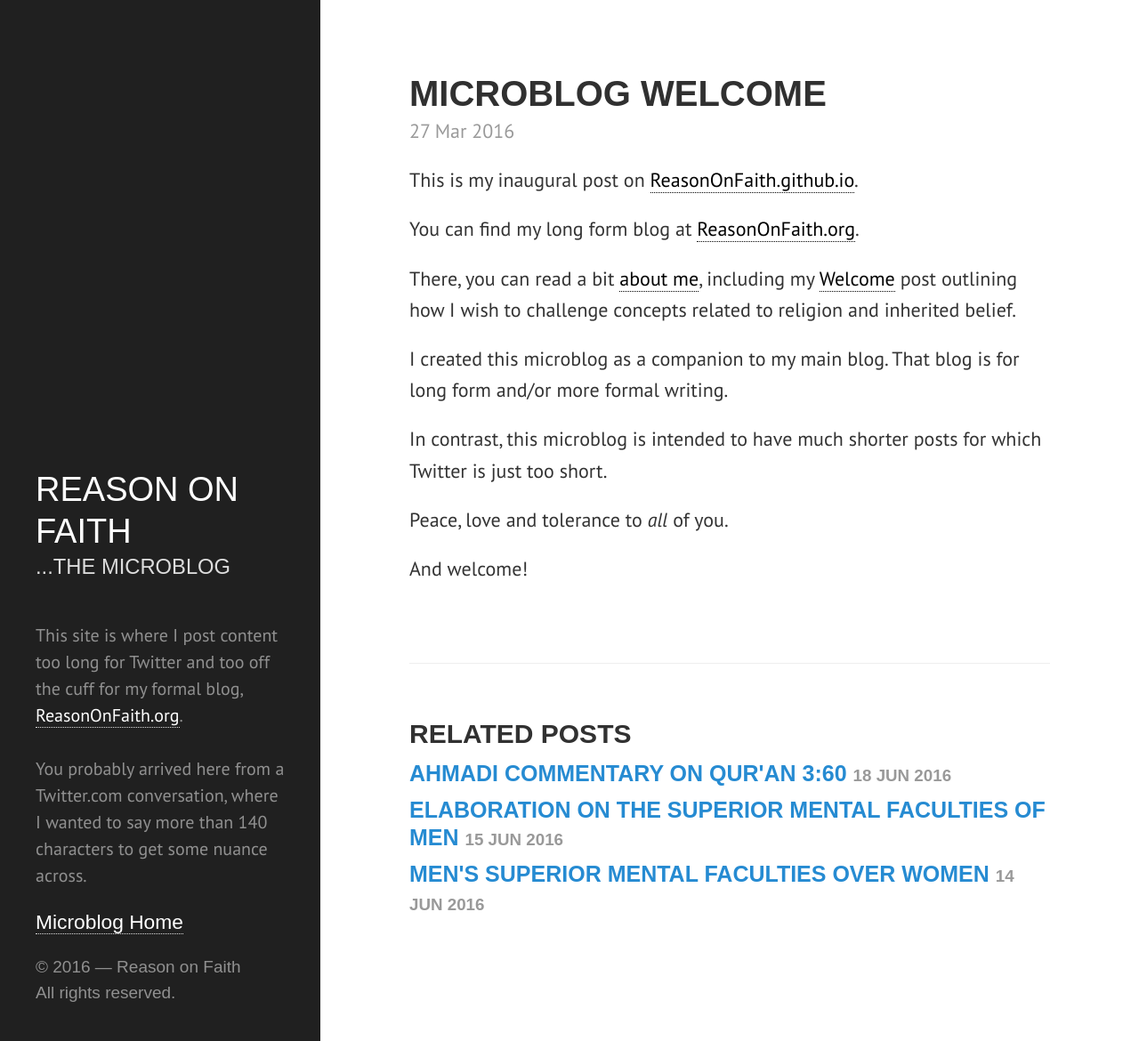
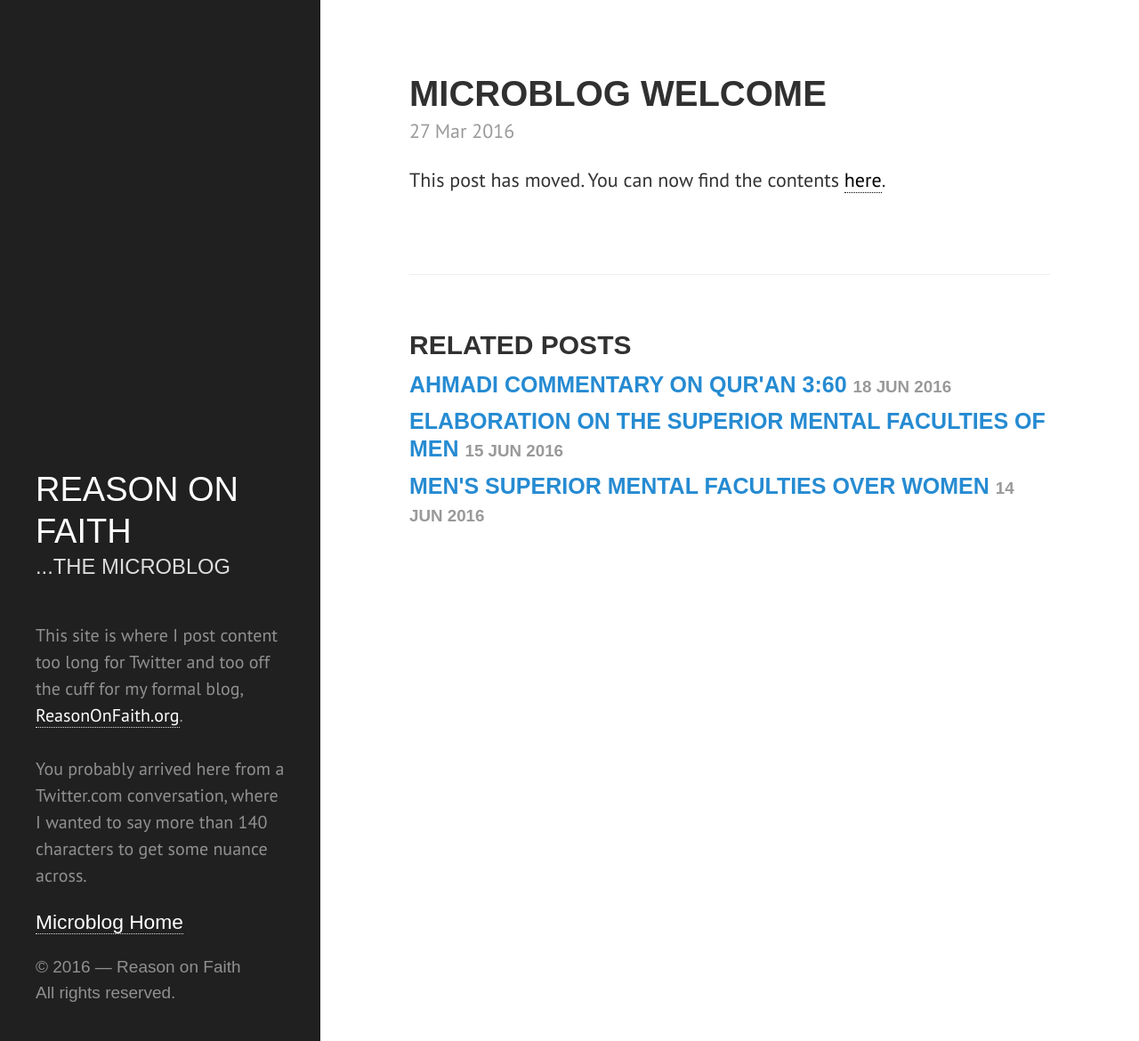
Before and after one commit to ReasonOnFaith/ReasonOnFaith.github.io, a Jekyll site: the page built from _posts/2016-03-27-microblog-welcome.markdown, in a window 1280 px wide and 1170 px high. Shown: the whole window at 89% size. Built offline with Jekyll 4.4.1, drawn with Linux system fonts in a browser that asks for light colours.

Commit message:
Post update: Microblog Welcome

```diff
--- a/_posts/2016-03-27-microblog-welcome.markdown
+++ b/_posts/2016-03-27-microblog-welcome.markdown
@@ -3,16 +3,4 @@ published: true
 title: Microblog Welcome
 layout: post
 ---
-This is my inaugural post on [ReasonOnFaith.github.io](https://reasononfaith.github.io/).
-
-You can find my long form blog at [ReasonOnFaith.org](http://ReasonOnFaith.org).
-
-There, you can read a bit [about me](http://reasononfaith.org/about/), including my [Welcome](http://reasononfaith.org/welcome/) post outlining how I wish to challenge concepts related to religion and inherited belief.
-
-I created this microblog as a companion to my main blog. That blog is for long form and/or more formal writing.
-
-In contrast, this microblog is intended to have much shorter posts for which Twitter is just too short.
-
-Peace, love and tolerance to _all_ of you.
-
-And welcome!
+This post has moved. You can now find the contents [here](http://reasononfaith.com/post/146782470471/microblog-welcome).
```
